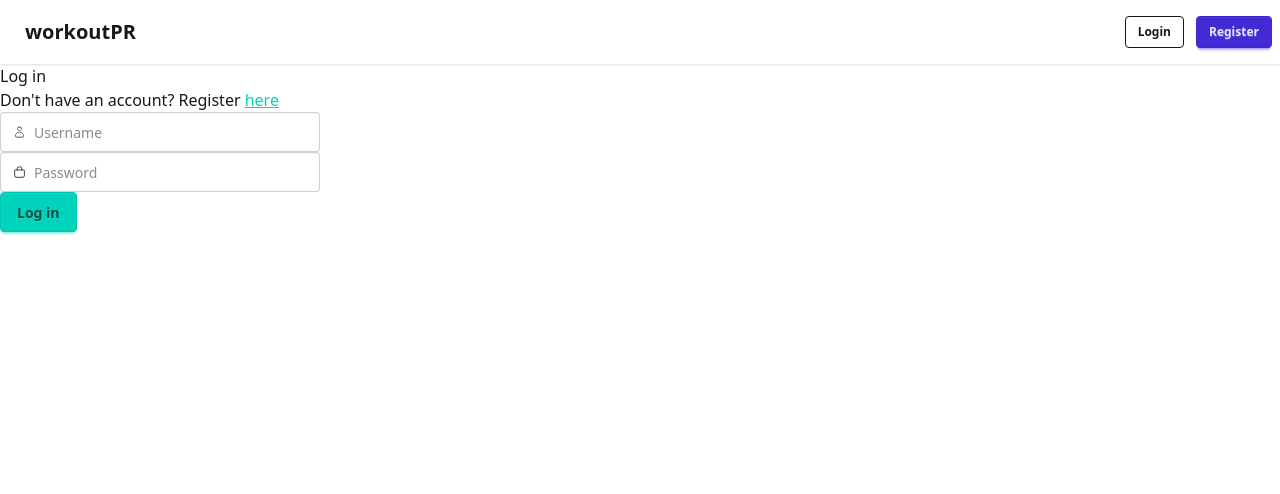
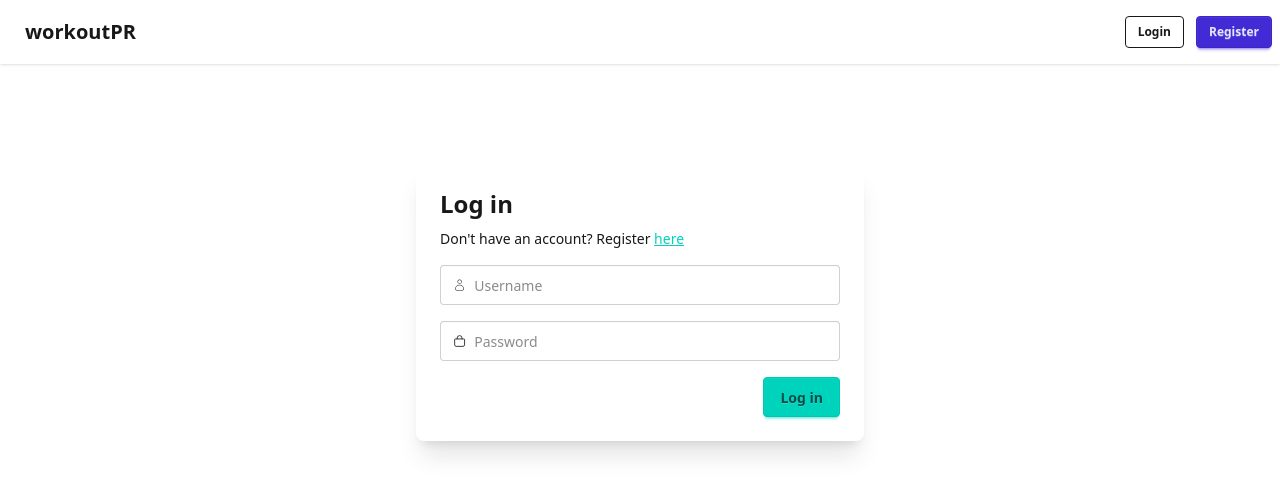
Before and after one commit to eric-j-owen/fitnesstracker, a React (Vite) app in the folder frontend/: page / in a window 1280 px wide. Shown: the top 494 px of the page. Built offline with nearby package versions, Linux system fonts and the light colour scheme; no server answers.

Commit message:
updates styles and slight refactor

```diff
--- a/frontend/src/components/Form/FormField.tsx
+++ b/frontend/src/components/Form/FormField.tsx
@@ -30,14 +30,17 @@ export function FormField({
     validateClass = "input-error";
 
   return (
-    <>
+    <div className="form-control w-full mb-4">
       {showLabel && (
         <label htmlFor={field.name} className="block text-sm font-medium mb-1">
           {label}
         </label>
       )}
       <div className="w-full">
-        <label className={`input ${validateClass}`} htmlFor={field.name}>
+        <label
+          className={`input ${validateClass} input-bordered w-full flex items-center gap-2`}
+          htmlFor={field.name}
+        >
           {!showLabel && icon}
           <input
             aria-label={label}
@@ -51,6 +54,6 @@ export function FormField({
         </label>
       </div>
       <FormErrors field={field} />
-    </>
+    </div>
   );
 }
--- /dev/null
+++ b/frontend/src/components/Form/FormLayout.tsx
@@ -0,0 +1,23 @@
+import { ReactNode } from "react";
+
+interface FormLayoutProps {
+  title: string;
+  children: ReactNode;
+  subtitle?: ReactNode;
+}
+
+function FormLayout({ title, subtitle, children }: FormLayoutProps) {
+  return (
+    <div className="container mx-auto flex justify-center mt-25">
+      <div className="card shadow-xl w-full max-w-md">
+        <div className="card-body">
+          <h1 className="card-title text-2xl">{title}</h1>
+          {subtitle && <div className="mb-2">{subtitle}</div>}
+          {children}
+        </div>
+      </div>
+    </div>
+  );
+}
+
+export default FormLayout;
--- a/frontend/src/components/Form/SubscribeButton.tsx
+++ b/frontend/src/components/Form/SubscribeButton.tsx
@@ -3,6 +3,7 @@ import { useFormContext } from "./form-context";
 export function SubscribeButton({ label }: { label: string }) {
   const form = useFormContext();
   return (
+    <div className="flex justify-end">
       <form.Subscribe selector={(state) => state.isSubmitting}>
         {(isSubmitting) => (
           <button className="btn btn-accent" disabled={isSubmitting}>
@@ -10,5 +11,6 @@ export function SubscribeButton({ label }: { label: string }) {
           </button>
         )}
       </form.Subscribe>
+    </div>
   );
 }
--- a/frontend/src/pages/Dashboard.tsx
+++ b/frontend/src/pages/Dashboard.tsx
@@ -2,8 +2,29 @@ import MacrosDisplay from "../components/MacrosDisplay";
 
 export default function Dashboard() {
   return (
-    <div>
-      <MacrosDisplay />
+    <div className="container mx-auto p-4 md:p-6">
+      <h1 className="text-2xl font-bold mb-6 text-center">Dashboard</h1>
+
+      <div className="grid grid-cols-1 md:grid-cols-2 gap-12 ">
+        <div className="card shadow-xl">
+          <div className="card-body">
+            <h2 className="card-title mx-auto">Macros</h2>
+            <MacrosDisplay />
+          </div>
+        </div>
+
+        <div className="card shadow-xl">
+          <div className="card-body">
+            <h2 className="card-title">Workouts</h2>
+          </div>
+        </div>
+
+        <div className="card shadow-xl">
+          <div className="card-body">
+            <h2 className="card-title">Metrics</h2>
+          </div>
+        </div>
+      </div>
     </div>
   );
 }
--- a/frontend/src/pages/LoginPage.tsx
+++ b/frontend/src/pages/LoginPage.tsx
@@ -1,17 +1,20 @@
 import { Link } from "react-router-dom";
 import LoginForm from "../components/LoginForm";
+import FormLayout from "../components/Form/FormLayout";
 
 export default function LoginPage() {
+  const subtitle = (
+    <>
+      Don't have an account? Register{" "}
+      <Link className="link link-accent" to={"/register"}>
+        here
+      </Link>
+    </>
+  );
+
   return (
-    <div>
-      <h1 className="">Log in</h1>
-      <p>
-        Don't have an account? Register{" "}
-        <Link className="link link-accent" to={"/register"}>
-          here
-        </Link>
-      </p>
+    <FormLayout title="Log in" subtitle={subtitle}>
       <LoginForm />
-    </div>
+    </FormLayout>
   );
 }
--- a/frontend/src/pages/RegisterPage.tsx
+++ b/frontend/src/pages/RegisterPage.tsx
@@ -1,17 +1,19 @@
 import { Link } from "react-router-dom";
 import RegisterForm from "../components/RegisterForm";
+import FormLayout from "../components/Form/FormLayout";
 
 export default function Register() {
+  const subtitle = (
+    <>
+      Already a member? Log in{" "}
+      <Link className="link link-accent" to={"/login"}>
+        here
+      </Link>
+    </>
+  );
   return (
-    <div>
-      <h1>Register</h1>
-      <p>
-        Already a member? Log in{" "}
-        <Link className="link link-accent" to={"/login"}>
-          here
-        </Link>
-      </p>
+    <FormLayout title="Register" subtitle={subtitle}>
       <RegisterForm />
-    </div>
+    </FormLayout>
   );
 }
--- a/frontend/src/pages/UserSettingsPage.tsx
+++ b/frontend/src/pages/UserSettingsPage.tsx
@@ -1,10 +1,10 @@
+import FormLayout from "../components/Form/FormLayout";
 import { UserSettingsForm } from "../components/UserSettingsForm";
 
 export const UserSettingsPage = () => {
   return (
-    <div>
-      <h1>Update Profile</h1>
+    <FormLayout title="Update Profile">
       <UserSettingsForm />
-    </div>
+    </FormLayout>
   );
 };
```
Lines whose indentation alone changed are shown as unchanged.
